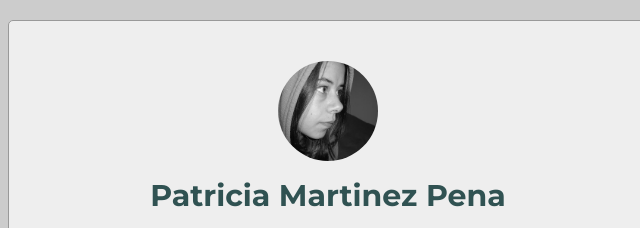
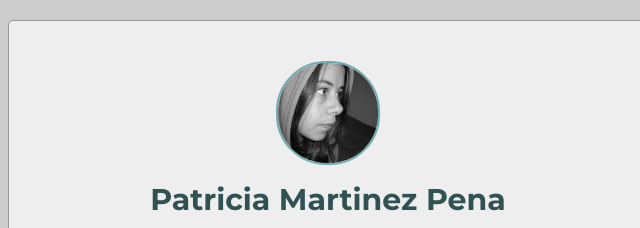
Before and after one commit to Pat1077/profile, a plain HTML site: page index.html in a window 1280 px wide. Shown: the top 228 px of the page, 312-952 px from the left. Drawn offline with nearby package versions, Linux system fonts and the light colour scheme.

Commit message:
make my profile prettier

```diff
--- a/style.css
+++ b/style.css
@@ -61,6 +61,7 @@ a:hover {
   width: 100px;
   height: 100px;
   border-radius: 50px;
+  border:2px solid #70abaf;
 }
 
 .list_inline ul{
```
